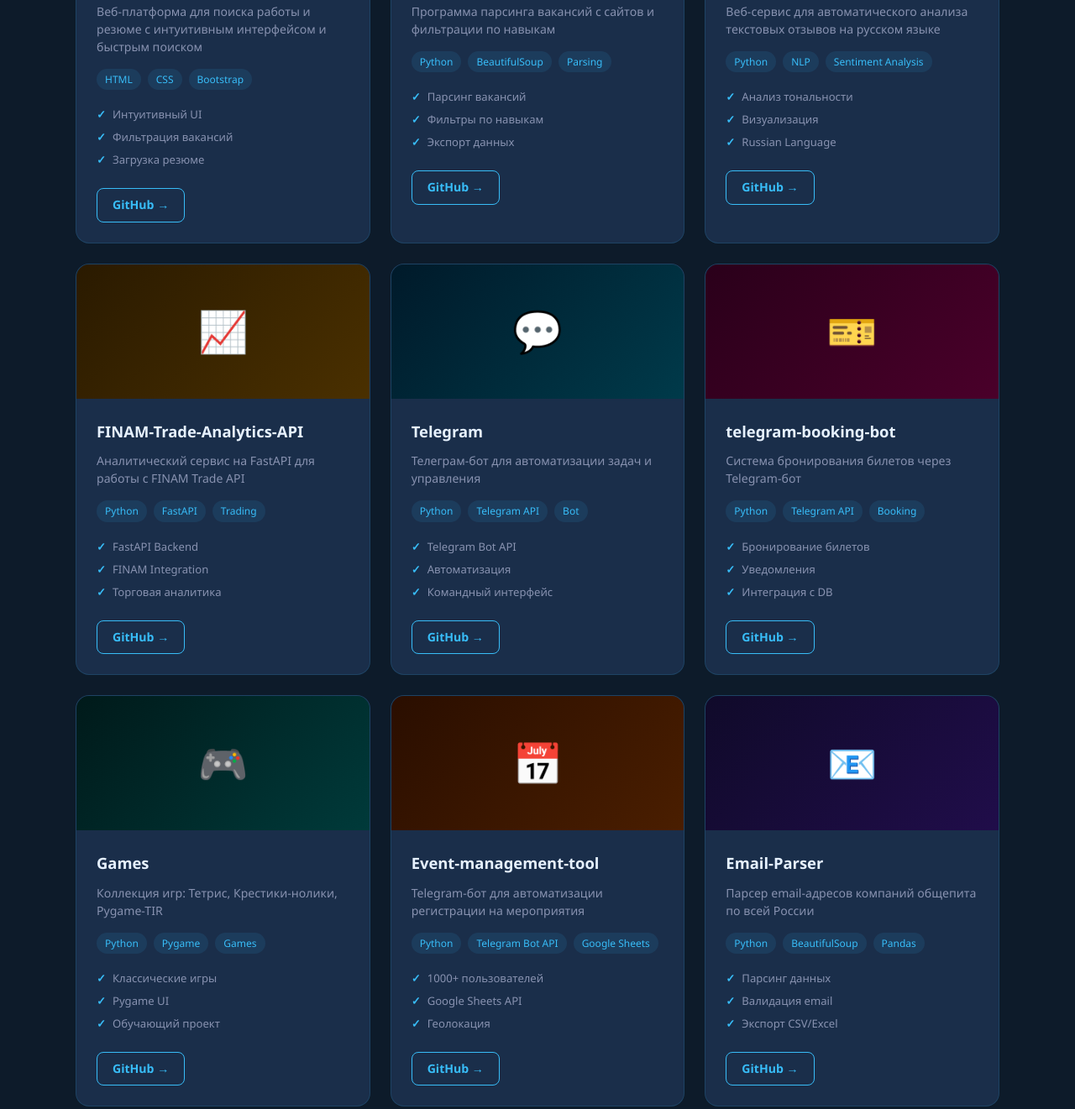
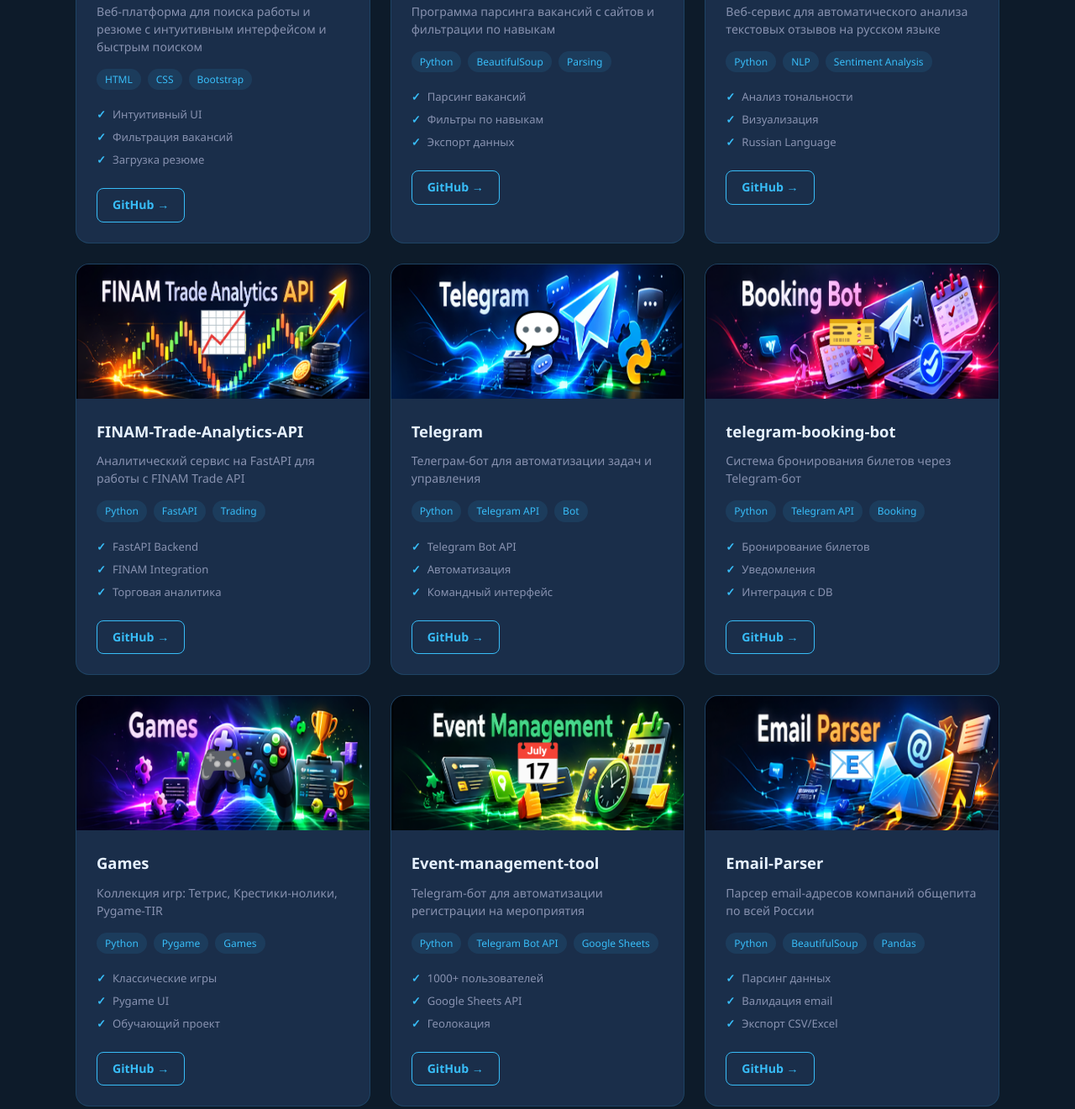
Before and after one commit to Igor1803/Igor1803.github.io, a plain HTML site: page index.html in a window 1280 px wide. Shown: the part 3844-5165 px from the top of the page at 84% size. Drawn offline with Linux system fonts and the light colour scheme.

Commit message:
Add project cover images

```diff
--- a/index.html
+++ b/index.html
@@ -77,16 +77,16 @@
 .cta{text-align:center}
 .cta p{color:var(--text2);margin-bottom:20px}
 footer{text-align:center;padding:32px 24px;border-top:1px solid rgba(56,189,248,.1);color:var(--text2);font-size:.85rem}
-.g1{background:linear-gradient(135deg,#0a2a1a,#0d4a2a)}
-.g2{background:linear-gradient(135deg,#0a1a3a,#0d2a5a)}
-.g3{background:linear-gradient(135deg,#1a0a3a,#2a0d5a)}
-.g4{background:linear-gradient(135deg,#2a1a00,#4a3000)}
-.g5{background:linear-gradient(135deg,#001a2a,#003a4a)}
-.g6{background:linear-gradient(135deg,#2a001a,#4a002a)}
-.g7{background:linear-gradient(135deg,#001a1a,#003a3a)}
-.g8{background:linear-gradient(135deg,#2a0e00,#4a1e00)}
-.g9{background:linear-gradient(135deg,#100a2a,#200d4a)}
-.g10{background:linear-gradient(135deg,#2a0a0a,#4a0d0d)}
+.g1{background:url('jobboard.png') center/cover no-repeat;background-color:#1a2e4a}.g2{background:linear-gradient(135deg,#0a1a3a,#0d2a5a)}
+.g2{background:url('parcer%20vacancy.png') center/cover no-repeat;background-color:#1a2e4a}.g4{background:linear-gradient(135deg,#2a1a00,#4a3000)}
+.g3{background:url('sentiment%20analiser.png') center/cover no-repeat;background-color:#1a2e4a}.g6{background:linear-gradient(135deg,#2a001a,#4a002a)}
+.g4{background:url('finam%20trade.png') center/cover no-repeat;background-color:#1a2e4a}.g8{background:linear-gradient(135deg,#2a0e00,#4a1e00)}
+.g5{background:url('telegram.png') center/cover no-repeat;background-color:#1a2e4a}.g10{background:linear-gradient(135deg,#2a0a0a,#4a0d0d)}
+  .g6{background:url('booking%20bot.png') center/cover no-repeat;background-color:#1a2e4a}
+  .g7{background:url('games.png') center/cover no-repeat;background-color:#1a2e4a}
+  .g8{background:url('event%20mamagment.png') center/cover no-repeat;background-color:#1a2e4a}
+  .g9{background:url('email%20parcer.png') center/cover no-repeat;background-color:#1a2e4a}
+  .g10{background:url('language%20parcer.png') center/cover no-repeat;background-color:#1a2e4a}
 </style>
 </head>
 <body>
```
